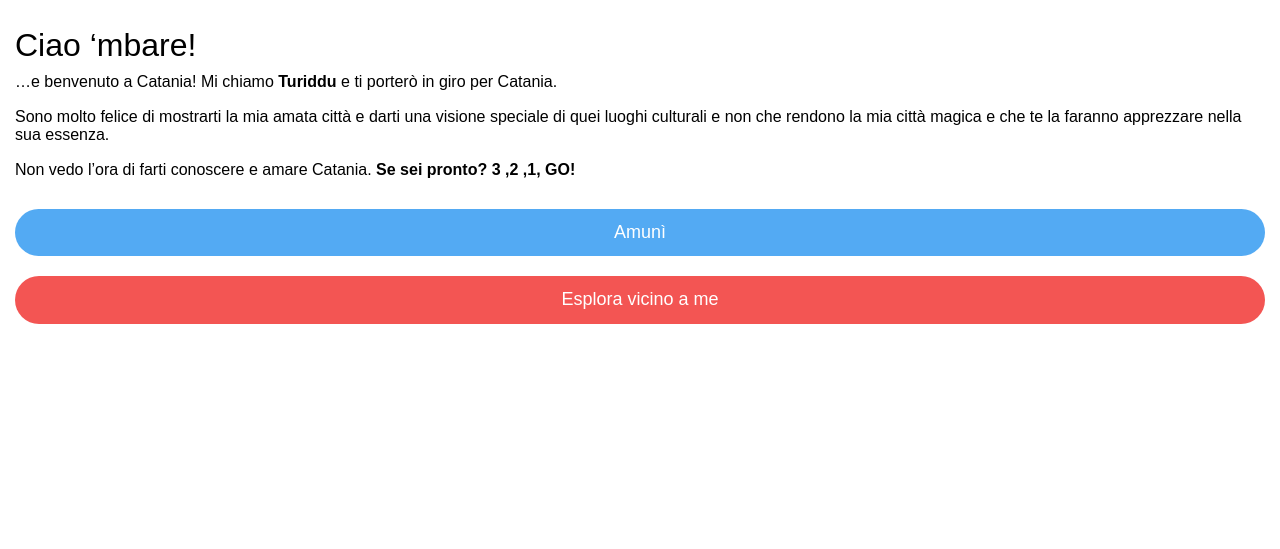
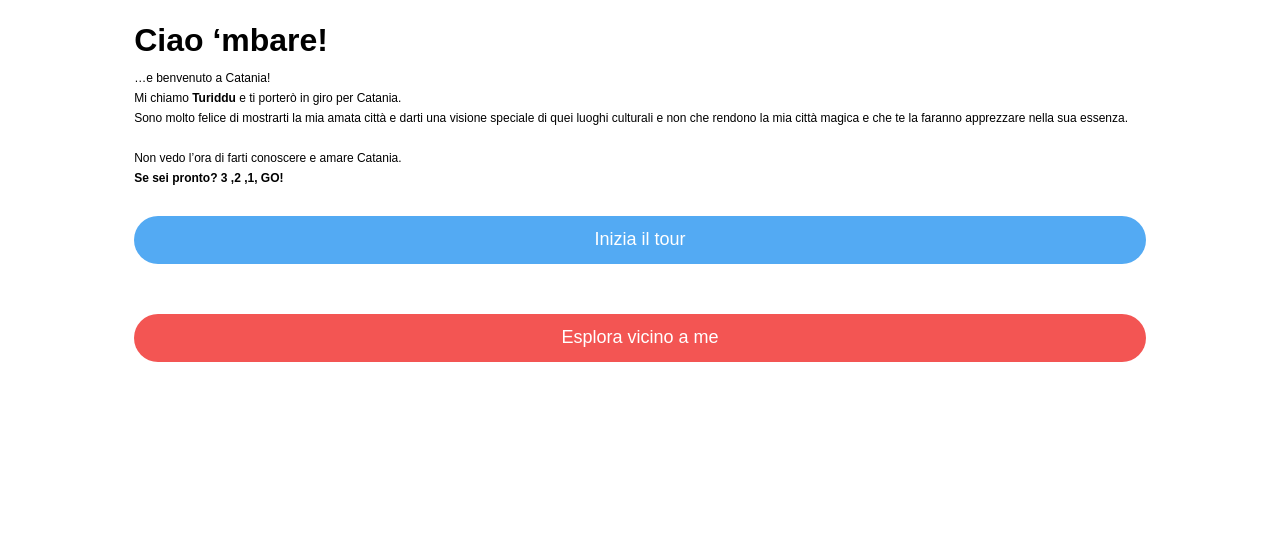
Before and after one commit to francaxxx/Amuni---a-spasso-con-turi, a PHP site: page / in a window 1280 px wide. Shown: the part 251-800 px from the top of the page. Run offline with PHP 8.4, Linux system fonts and the light colour scheme; some libraries are stand-ins or nearby versions.

Commit message:
homepage - done

```diff
--- a/css/style.css
+++ b/css/style.css
@@ -1,6 +1,7 @@
 @charset "UTF-8";
 @import url("https://fonts.googleapis.com/css?family=Pacifico|Open+Sans:300");
 @import url("https://fonts.googleapis.com/css?family=Pacifico|Open+Sans:300");
+/* variabili */
 body {
   width: 100%;
   height: auto; }
@@ -35,9 +36,9 @@ body {
     #menu ul a li:hover {
       cursor: pointer; }
     #menu ul a:active {
-      background-color: #EFEFEF;
+      background-color: #efefef;
       color: #F35553;
-      border-bottom: 2px solid red; }
+      border-bottom: 2px solid #F35553; }
   #menu #item2 {
     margin-left: .2%;
     width: 49.8%;
@@ -50,7 +51,8 @@ body {
   width: 100%;
   height: 60px;
   background-color: #F35553;
-  position: fixed; }
+  position: fixed;
+  z-index: 1; }
   .nav li {
     font-weight: lighter; }
   .nav .border svg {
@@ -104,7 +106,7 @@ body {
     flex: none;
     width: 100%;
     height: 2px;
-    background: #fefefe;
+    background: #efefef;
     -webkit-transition: all 0.4s ease;
     transition: all 0.4s ease;
     display: -webkit-box;
@@ -154,7 +156,7 @@ body {
   .nav .outer-menu .menu > div {
     width: 200vw;
     height: 200vw;
-    color: #fefefe;
+    color: #efefef;
     background: #F35553;
     -webkit-transition: all 0.4s ease;
     transition: all 0.4s ease;
@@ -209,7 +211,7 @@ body {
     -webkit-transition: color 0.4s ease;
     transition: color 0.4s ease; }
   .nav .outer-menu .menu > div > div > ul > li > a:hover {
-    color: #e5e5e5; }
+    color: #efefef; }
   .nav .outer-menu .menu > div > div > ul > li > a:hover:after {
     width: 100%; }
   .nav .outer-menu .checkbox-toggle {
@@ -244,7 +246,7 @@ body {
     -webkit-transition: opacity 0.4s ease 0.4s;
     transition: opacity 0.4s ease 0.4s; }
 
-.container-fluid.no-padding {
+.container.no-padding {
   padding-right: 0px;
   padding-left: 0px; }
 
@@ -252,14 +254,13 @@ body {
   /* Ciao ‘mbare!: */
   font-family: Avenir-Black;
   font-size: 22px;
-  color: #000000;
+  color: black;
   letter-spacing: 0;
   line-height: 20px; }
-.titolo p {
-  /* …e benvenuto a Catan: */
-  font-family: Avenir-Book;
+
+p.titolino {
   font-size: 12px;
-  color: #000000;
+  color: black;
   letter-spacing: 0;
   line-height: 20px; }
 
@@ -269,10 +270,9 @@ body {
   border-radius: 49px;
   width: 100%;
   font-size: 15px;
-  color: #FFFFFF;
+  color: white;
   letter-spacing: 0;
   line-height: 15px;
-  margin-top: 20px;
   padding: 10px 16px;
   font-size: 18px;
   font-weight: normal;
@@ -296,10 +296,10 @@ body {
   border-radius: 49px;
   width: 100%;
   font-size: 15px;
-  color: #FFFFFF;
+  color: white;
   letter-spacing: 0;
   line-height: 15px;
-  margin-top: 20px;
+  margin-top: 5%;
   padding: 10px 16px;
   font-size: 18px;
   font-weight: normal;
--- a/index.php
+++ b/index.php
@@ -5,28 +5,28 @@
   <!-- Columns start at 50% wide on mobile and bump up to 33.3% wide on desktop -->
   <?php include 'header.php';   ?>
 
-  <div class="container-fluid no-padding">
     <div class="row">
-        <video width="100%" height="240px" style="margin-bottom: 15px;"controls>
+<iframe width="100%" height="250" src="https://www.youtube.com/embed/YYN7gGlpLHk?rel=0&amp;controls=0&amp;showinfo=0" frameborder="0" allow="autoplay; encrypted-media" allowfullscreen></iframe>
+        <!-- <video width="100%" height="240px" controls>
            <source src="img/media/catania.mp4" type="video/mp4">
           Your browser does not support the video tag.
-        </video>
+        </video> -->
       </div> <!-- chiudo row-->
-    </div> <!-- chiudo container-fluid no-padding -->
   <div class="container-fluid">
       <div class="row">
-        <h1 class="titolo">Ciao ‘mbare!</h1>
-        <h4 class="titolino">…e benvenuto a Catania!
-          Mi chiamo <strong>Turiddu</strong> e ti porterò in giro per Catania.
-          <br /> <br />Sono molto felice di mostrarti la mia amata città e
+        <div class="col-md-10 col-md-offset-1">
+        <h1 class="titolo"><strong>Ciao ‘mbare!</strong> </h1>
+        <p class="titolino">…e benvenuto a Catania!
+          <br />   Mi chiamo <strong>Turiddu</strong> e ti porterò in giro per Catania.
+          <br /> Sono molto felice di mostrarti la mia amata città e
            darti una visione speciale di quei luoghi culturali e non che rendono
            la mia città magica e che te la faranno apprezzare nella sua essenza.
            <br /><br />
           Non vedo l’ora di farti conoscere e amare Catania.
-        <strong>Se sei pronto? 3 ,2 ,1, GO!</strong></h4>
-        <button type="button" class="button1">Amunì</button>
+      <br /> <strong>Se sei pronto? 3 ,2 ,1, GO!</strong></p>   <br />
+        <button type="button" class="button1">Inizia il tour</button>
         <button type="button" class="button2">Esplora vicino a me</button>
-
+      </div> <!-- chiudo col-md-10 col-md-offset-1 -->
     </div> <!-- chiudo row-->
 </div> <!-- chiudo container-fluid -->
   <!--jquery -->
--- a/scss/style.scss
+++ b/scss/style.scss
@@ -1,5 +1,13 @@
 @import url("https://fonts.googleapis.com/css?family=Pacifico|Open+Sans:300");
 @import url("https://fonts.googleapis.com/css?family=Pacifico|Open+Sans:300");
+
+/* variabili */
+$tomato:#F35553;
+$bianco:white;
+$nero:black;
+$griglio:#efefef;
+$blu:#53AAF3;
+
 
 body {
   width: 100%;
@@ -300,41 +308,38 @@ a:active{
 }
 
 
-.container-fluid.no-padding {
+.container.no-padding {
   padding-right:0px;
   padding-left:0px;
 }
 
-.titolo {
-h1 {
+.titolo h1 {
+
   /* Ciao ‘mbare!: */
   font-family: Avenir-Black;
   font-size: 22px;
-  color: #000000;
+  color: $nero;
   letter-spacing: 0;
   line-height: 20px;
 }
-p {
-  /* …e benvenuto a Catan: */
-font-family: Avenir-Book;
+
+p.titolino  {
 font-size: 12px;
-color: #000000;
+color:$nero;
 letter-spacing: 0;
 line-height: 20px;
-}
 }
 
 
 /* button - big: */
 .button1 {
-background: #53AAF3;
+background: $blu;
 border-radius: 49px;
 width: 100%;
 font-size: 15px;
-color: #FFFFFF;
+color: $bianco;
 letter-spacing: 0;
 line-height: 15px;
-margin-top: 20px;
 padding: 10px 16px;
 font-size: 18px;
 font-weight: normal;
@@ -355,14 +360,14 @@ border: 1px solid transparent;
 
 /* button 2 - big: */
 .button2 {
-  background: #F35553;
+  background: $tomato;
   border-radius: 49px;
   width: 100%;
   font-size: 15px;
-  color: #FFFFFF;
+  color: $bianco;
   letter-spacing: 0;
   line-height: 15px;
-  margin-top: 20px;
+  margin-top: 5%;
   padding: 10px 16px;
   font-size: 18px;
   font-weight: normal;
```
Also changed, not shown: other parts of scss/style.scss (+12 -12 lines), 1 other file.
